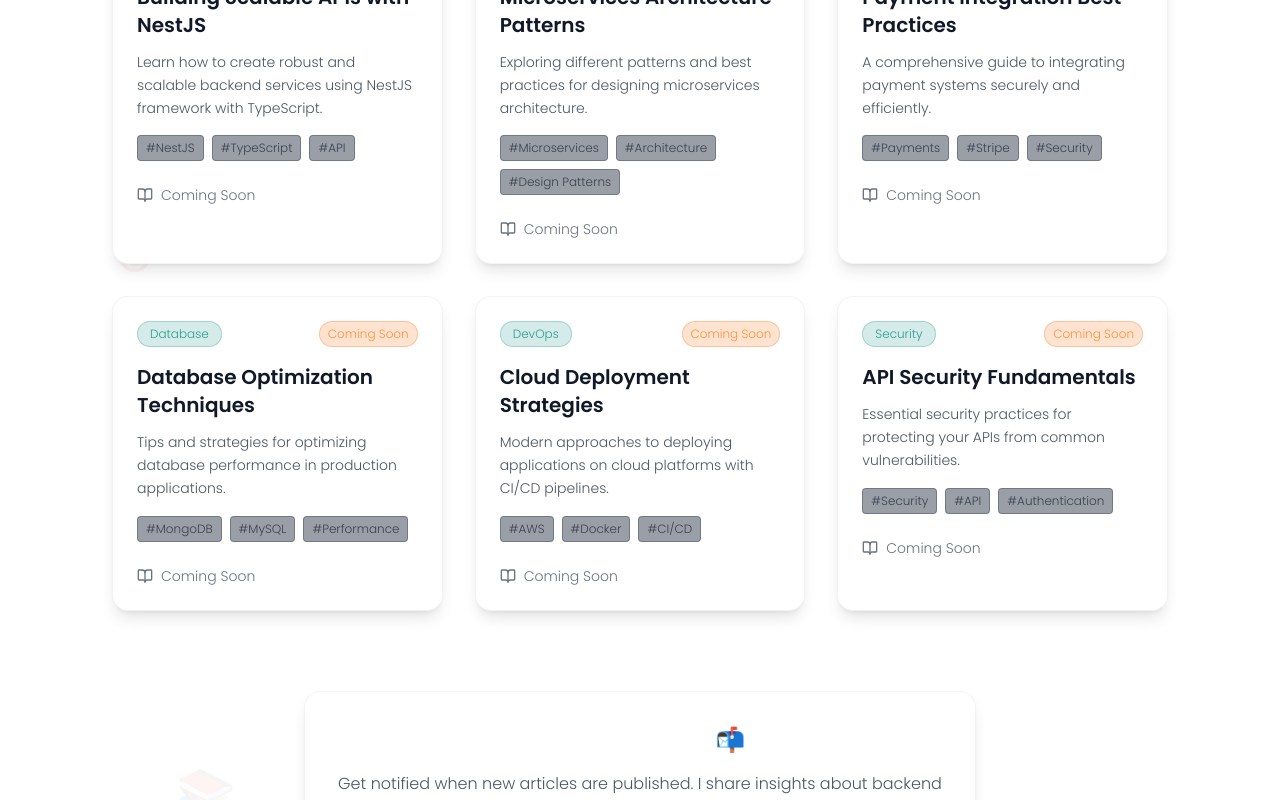
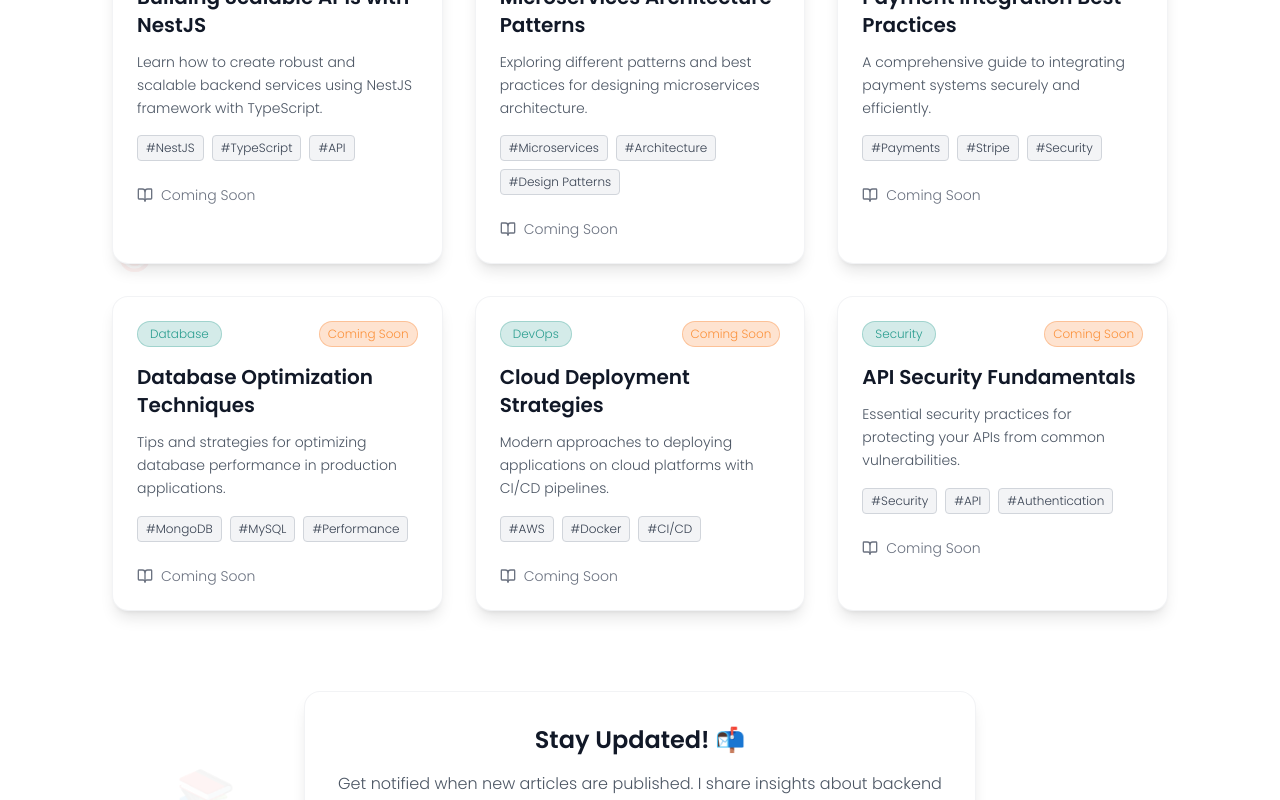
Before and after one commit to INGENIO-237/portfolio-v2, a Next.js app: page /blog in a window 1280 px wide. Shown: the part 600-1400 px from the top of the page. Built offline with nearby package versions, Linux system fonts and the light colour scheme.

Commit message:
feat: refine tag and heading styles for improved visual consistency across blog and projects pages

```diff
--- a/src/app/blog/page.tsx
+++ b/src/app/blog/page.tsx
@@ -200,7 +200,7 @@ export default function Page() {
                   {post.tags.map((tag) => (
                     <span
                       key={tag}
-                      className="px-2 py-1 bg-gray-700/50 dark:bg-gray-700/50 bg-gray-100 text-gray-300 dark:text-gray-300 text-gray-700 text-xs rounded border border-gray-600/50 dark:border-gray-600/50 border-gray-300"
+                      className="px-2 py-1 dark:bg-gray-700/50 bg-gray-100 dark:text-gray-300 text-gray-700 text-xs rounded border dark:border-gray-600/50 border-gray-300"
                     >
                       #{tag}
                     </span>
@@ -238,7 +238,7 @@ export default function Page() {
         className="text-center mt-20 max-w-2xl mx-auto"
       >
         <div className="dark:bg-zinc-900/30 bg-white backdrop-blur-sm border dark:border-white/10 border-gray-200/50 rounded-2xl p-8 shadow-lg dark:shadow-none">
-          <h3 className="text-2xl font-bold mb-4 text-white dark:text-white text-gray-900">
+          <h3 className="text-2xl font-bold mb-4 dark:text-white text-gray-900">
             Stay Updated! 📬
           </h3>
           <p className="text-gray-300 dark:text-gray-300 text-gray-600 mb-6">
--- a/src/app/projects/page.tsx
+++ b/src/app/projects/page.tsx
@@ -163,7 +163,7 @@ export default function Page() {
                     {project.tech.map((tech) => (
                       <span
                         key={tech}
-                        className="px-2 py-1 bg-gray-700/50 dark:bg-gray-700/50 bg-gray-100 text-gray-300 dark:text-gray-300 text-gray-700 text-xs rounded border border-gray-600/50 dark:border-gray-600/50 border-gray-300"
+                        className="px-2 py-1 dark:bg-gray-700/50 bg-gray-100 dark:text-gray-300 text-gray-700 text-xs rounded border dark:border-gray-600/50 border-gray-300"
                       >
                         {tech}
                       </span>
```
